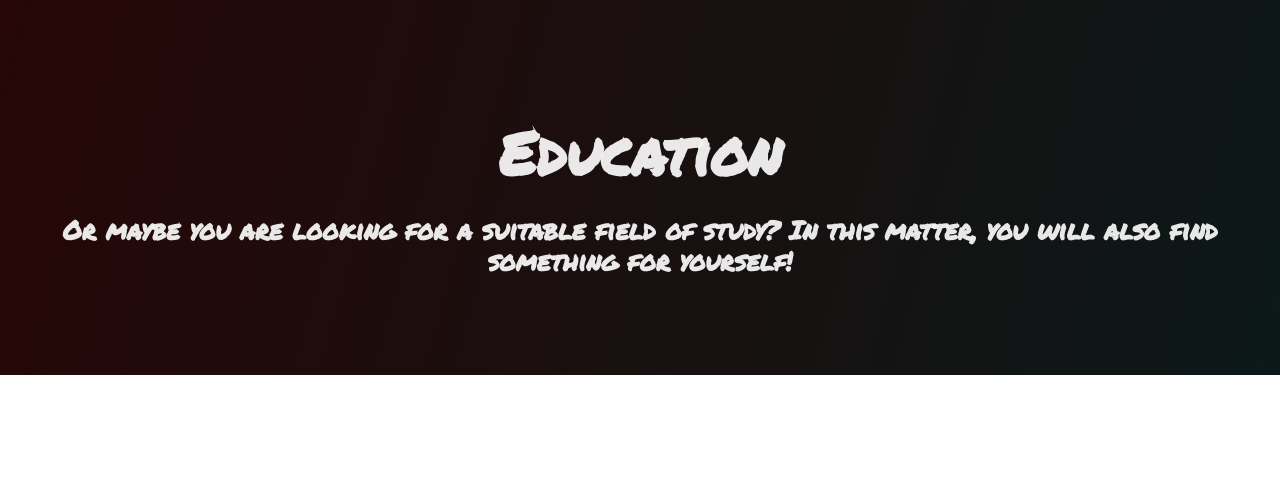
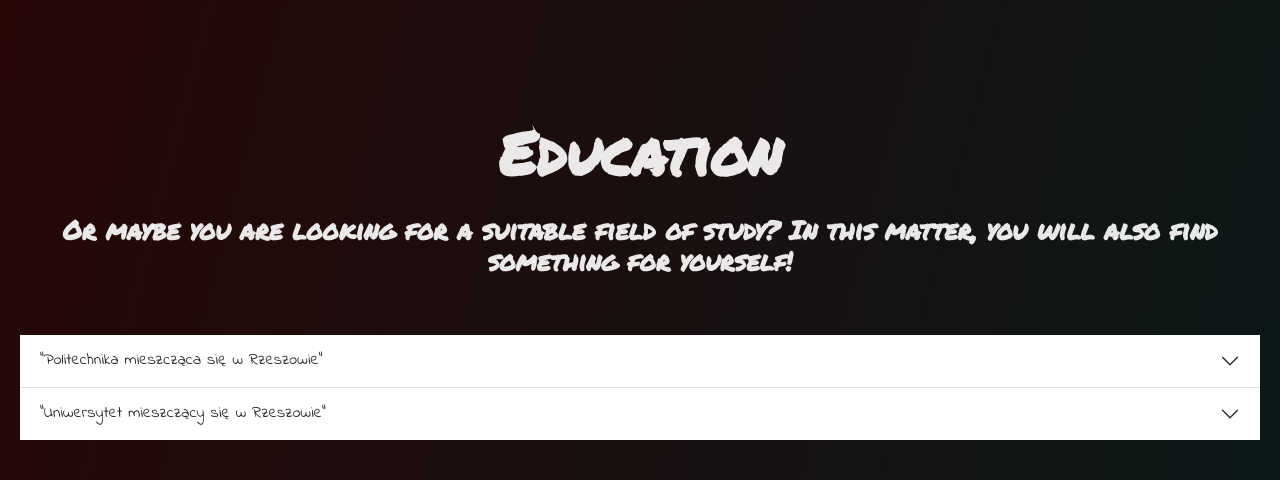
Before and after one commit to Soszka/SCSS-Layout, a website: page index.html in a window 1280 px wide. Shown: the part 4399-4879 px from the top of the page. Before the commit the page ends 4774 px from the top, so only its background shows below. Drawn offline with nearby package versions, Linux system fonts and the light colour scheme.

Commit message:
accordion HTML structure added to 'eduaction' section

```diff
--- a/index.html
+++ b/index.html
@@ -5,7 +5,8 @@
     <meta charset="UTF-8">
     <meta http-equiv="X-UA-Compatible" content="IE=edge">
     <meta name="viewport" content="width=device-width, initial-scale=1.0">
-    <link href="https://fonts.googleapis.com/css2?family=Indie+Flower&family=Permanent+Marker&display=swap" rel="stylesheet">    <link rel="stylesheet" href="https://use.fontawesome.com/releases/v6.0.0/css/all.css">
+    <link href="https://fonts.googleapis.com/css2?family=Indie+Flower&family=Permanent+Marker&display=swap" rel="stylesheet">
+    <link rel="stylesheet" href="https://use.fontawesome.com/releases/v6.0.0/css/all.css">
     <link href="https://cdn.jsdelivr.net/npm/bootstrap@5.3.0-alpha1/dist/css/bootstrap.min.css" rel="stylesheet" integrity="sha384-GLhlTQ8iRABdZLl6O3oVMWSktQOp6b7In1Zl3/Jr59b6EGGoI1aFkw7cmDA6j6gD" crossorigin="anonymous">
     <link rel="stylesheet" href="css/style.css">
     <title>Rzeszów City</title>
@@ -242,6 +243,32 @@
             <h3 class="section__description">Or maybe you are looking for a suitable field of study?
                 In this matter, you will also find something for yourself!
             </h3>
+            <div class="accordion accordion-flush" id="accordionFlushExample">
+                <div class="accordion-item">
+                    <h2 class="accordion-header">
+                        <button class="accordion-button collapsed" type="button" data-bs-toggle="collapse" data-bs-target="#flush-collapseOne" aria-expanded="false" aria-controls="flush-collapseOne">
+                            "Politechnika mieszcząca się w Rzeszowie"
+                        </button>
+                    </h2>
+                    <div id="flush-collapseOne" class="accordion-collapse collapse" data-bs-parent="#accordionFlushExample">
+                        <div class="accordion-body">
+                           Content
+                        </div>
+                    </div>
+                </div>
+                <div class="accordion-item">
+                    <h2 class="accordion-header">
+                        <button class="accordion-button collapsed" type="button" data-bs-toggle="collapse" data-bs-target="#flush-collapseTwo" aria-expanded="false" aria-controls="flush-collapseTwo">
+                            "Uniwersytet mieszczący się w Rzeszowie"
+                        </button>
+                    </h2>
+                    <div id="flush-collapseTwo" class="accordion-collapse collapse" data-bs-parent="#accordionFlushExample">
+                        <div class="accordion-body">
+                           COntent 2
+                        </div>
+                    </div>
+                </div>
+            </div>
         </div>
     </section>
 
--- a/sass/style.scss
+++ b/sass/style.scss
@@ -8,3 +8,6 @@
 @import 'partials/monuments';
 @import 'partials/entertain';
 @import 'partials/nature'
+
+
+// Education
```
